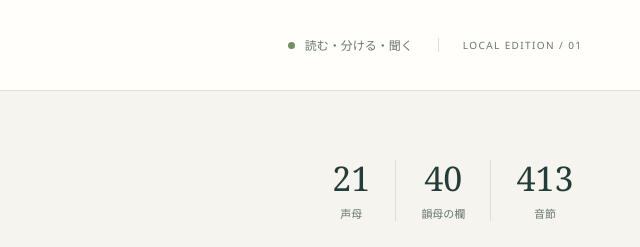
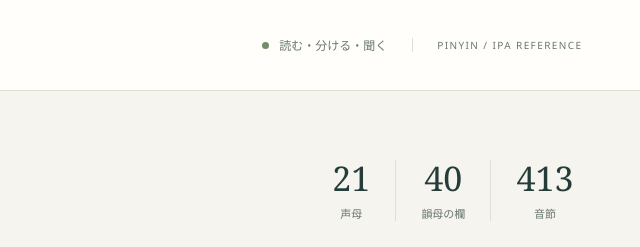
Before and after one commit to quantized-cube/pinyin-reference, a website with bundled scripts: page public/index.html in a window 1280 px wide. Shown: the top 247 px of the page, 640-1280 px from the left. Built offline with nearby package versions, Linux system fonts and the light colour scheme.

Commit message:
Add public site links and update the deployment label

```diff
--- a/public/index.html
+++ b/public/index.html
@@ -14,7 +14,7 @@
   <a class="skip" href="#workspace">本文へ移動</a>
   <header class="masthead">
     <a class="brand" href="./" aria-label="Pinyin Atlas ホーム"><span class="brand-mark" lang="zh-CN">声</span><span>PINYIN ATLAS<small>普通話 発音リファレンス</small></span></a>
-    <div class="header-note"><span class="dot"></span> 読む・分ける・聞く<span class="edition">LOCAL EDITION / 01</span></div>
+    <div class="header-note"><span class="dot"></span> 読む・分ける・聞く<span class="edition">PINYIN / IPA REFERENCE</span></div>
   </header>
   <main>
     <section class="intro">
```
Also changed, not shown: README.md.
